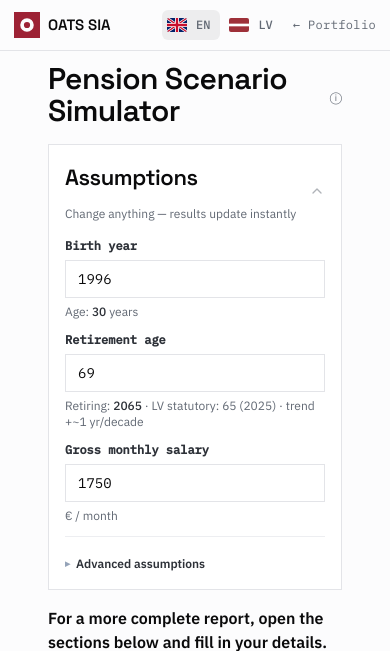
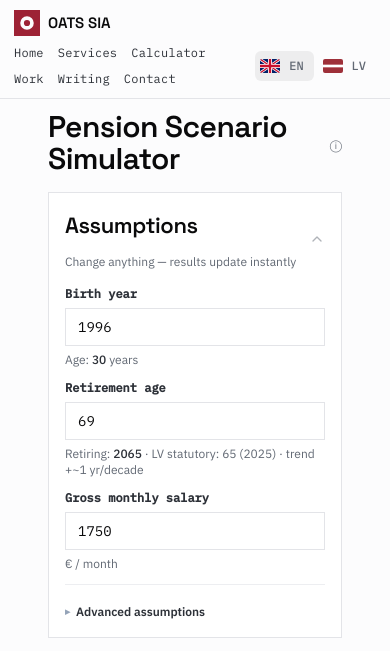
Before and after one commit to Egoitss/latvian_pension_calculator, a Flask app: page /en in a window 390 px wide. Shown: the top 651 px of the page. Run offline with Flask 3, Linux system fonts and the light colour scheme.

Commit message:
feat(nav): shared OATS site nav, canonical and hreflang
Replaces the three-link nav (logo, language toggle, back link) with the
six-entry oats.lv site nav, ported from that repo's macros/nav.html. It
could not be copied verbatim — the source is a Jinja macro driven by a
YAML content layer this app does not have — so the labels go through
t() with LV overrides mirroring content.lv.yaml, including Work ->
Portfolio.

Fixes the mislabelled link: "← Portfolio" pointed at https://oats.lv,
the homepage, not /work.html. Hrefs are absolute and language-aware —
the EN homepage lives under /en/, the estimator takes ?lang=en.

The back link is gone, so static/js/nav.js (its history.back handler)
and the .oats-back styles go with it.

Adds canonical plus reciprocal lv/en hreflang with x-default on
Latvian. No conflict here: LV is the bare path and EN lives under /en,
so each variant is a distinct URL and canonicalises to itself.

Co-Authored-By: Claude Opus 5 (1M context) <noreply@anthropic.com>

```diff
--- a/static/css/oats-theme.css
+++ b/static/css/oats-theme.css
@@ -168,24 +168,31 @@ thead th {
   text-transform: uppercase;
   color: var(--ob);
 }
-.oats-back {
-  font-family: "IBM Plex Mono", monospace;
-  font-size: 12px;
-  color: var(--om);
-  text-decoration: none;
-  letter-spacing: .03em;
+/* Right cluster: the shared oats.lv page links plus the language
+   toggle, mirroring that site's .c-nav-r. */
+.oats-nav-r {
   display: flex;
   align-items: center;
-  gap: 6px;
+  gap: 20px;
+  margin-left: auto;
 }
-.oats-back:hover { color: var(--oi); }
+.oats-navlinks { display: flex; gap: 22px; }
+.oats-navlinks a {
+  font-family: "IBM Plex Mono", monospace;
+  font-size: 13px;
+  letter-spacing: .02em;
+  color: var(--oi2);
+  text-decoration: none;
+  white-space: nowrap;
+  transition: color .16s ease;
+}
+.oats-navlinks a:hover { color: var(--ob); }
 
 /* Language switcher (EN/LV) — mirrors HOME_PAGE .c-lang */
 .oats-lang {
   display: inline-flex;
   gap: 4px;
   align-items: center;
-  margin-left: auto;
   font-family: "IBM Plex Mono", monospace;
   font-size: 12px;
   font-weight: 500;
@@ -214,8 +221,13 @@ thead th {
   .oats-crumb { display: none; }
   .oats-logo { font-size: 15px; gap: 8px; }
   .oats-logo-mark { width: 26px; height: 26px; }
-  .oats-lang, .oats-back { font-size: 12px; }
+  .oats-lang { font-size: 12px; }
   .oats-lang a, .oats-lang span { padding: 3px 5px; gap: 4px; }
+  /* Six links cannot share a phone row with the logo, so the cluster
+     drops to its own full-width line and the links wrap inside it. */
+  .oats-nav-r { margin-left: 0; width: 100%; gap: 12px; }
+  .oats-navlinks { flex-wrap: wrap; gap: 8px 14px; }
+  .oats-navlinks a { font-size: 12px; }
   /* The shell gutter matches the nav's on phones; the desktop
      var(--pad-x) would eat a quarter of a 390px screen. */
   .pension-shell { padding-inline: 14px; }
--- a/static/js/nav.js
+++ /dev/null
@@ -1,14 +0,0 @@
-/* Back-link behaviour for the OATS nav (was an inline onclick,
-   moved here so the CSP can drop 'unsafe-inline'): return to
-   wherever the visitor came from; the href is the fallback when
-   opened with no history (direct load / fresh tab). */
-document.addEventListener("DOMContentLoaded", function () {
-  var back = document.querySelector(".oats-back");
-  if (!back) return;
-  back.addEventListener("click", function (ev) {
-    if (history.length > 1) {
-      ev.preventDefault();
-      history.back();
-    }
-  });
-});
--- a/templates/base.html
+++ b/templates/base.html
@@ -5,6 +5,21 @@
   <meta charset="UTF-8" />
   <meta name="viewport" content="width=device-width, initial-scale=1.0" />
   <title>{{ t("Pension Scenario Simulator") }} — OATS</title>
+
+  {# Canonical + language alternates. Latvian is the bare path, English
+     lives under /en, so the two variants are distinct URLs and each
+     canonicalises to itself. alt_path is the other language's path,
+     supplied by the inject_i18n context processor. #}
+  {% set _origin = "https://pension.oats.lv" %}
+  {% set _lv_path = request.path if lang == "lv" else alt_path %}
+  {% set _en_path = alt_path if lang == "lv" else request.path %}
+  <link rel="canonical" href="{{ _origin }}{{ request.path }}" />
+  <link rel="alternate" hreflang="lv"
+        href="{{ _origin }}{{ _lv_path }}" />
+  <link rel="alternate" hreflang="en"
+        href="{{ _origin }}{{ _en_path }}" />
+  <link rel="alternate" hreflang="x-default"
+        href="{{ _origin }}{{ _lv_path }}" />
 
   <!-- Open Graph + Twitter Card: rich link previews on X / LinkedIn -->
   <meta property="og:type" content="website" />
@@ -82,15 +97,26 @@
       OATS SIA
     </a>
     <span class="oats-crumb">[ {{ t("Pension Scenario Simulator") }} ]</span>
-    {# Language switch (EN/LV) — links to the same page in the other
-       language. Active language is a static span. #}
-    {% include "_lang.html" %}
-    {# Return to wherever the visitor came from; behaviour lives in
-       static/js/nav.js (CSP: no inline handlers). The href is the
-       fallback when opened with no history (direct load / fresh tab). #}
-    <a class="oats-back" href="https://oats.lv">
-      ← {{ t("Portfolio") }}
-    </a>
+    {# The shared oats.lv site nav, ported from that repo's
+       macros/nav.html. Hrefs are absolute because this is a separate
+       app on its own subdomain, and language-aware: the EN homepage
+       lives under /en/, while the estimator takes ?lang=en. #}
+    {% set _site = "https://oats.lv/en/" if lang == "en"
+       else "https://oats.lv/" %}
+    {% set _tame = "https://oats.lv/tame/?lang=en" if lang == "en"
+       else "https://oats.lv/tame/" %}
+    <div class="oats-nav-r">
+      <div class="oats-navlinks">
+        <a href="{{ _site }}">{{ t("Home") }}</a>
+        <a href="{{ _site }}services.html">{{ t("Services") }}</a>
+        <a href="{{ _tame }}">{{ t("Calculator") }}</a>
+        <a href="{{ _site }}work.html">{{ t("Work") }}</a>
+        <a href="{{ _site }}writing.html">{{ t("Writing") }}</a>
+        <a href="{{ _site }}contact.html">{{ t("Contact") }}</a>
+      </div>
+      {# Language switch (EN/LV) — same page in the other language. #}
+      {% include "_lang.html" %}
+    </div>
   </nav>
 
   {% block content %}{% endblock %}
@@ -104,7 +130,6 @@
           data-global="I18N">{{ js_i18n | tojson }}</script>
   <script src="{{ url_for('static', filename='js/globals.js', v=js_v) }}"></script>
   <script src="{{ url_for('static', filename='js/i18n.js', v=js_v) }}"></script>
-  <script src="{{ url_for('static', filename='js/nav.js', v=js_v) }}"></script>
 
   <!-- JS modules loaded after DOM is ready -->
   {% block scripts %}{% endblock %}
```
Also changed, not shown: translations/lv.yaml (+6 -1 lines).
